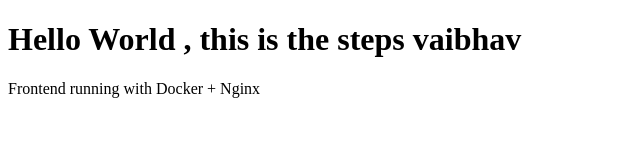
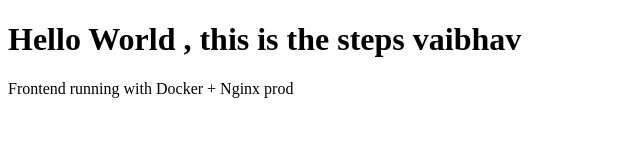
Before and after one commit to 22MCAN033/front-back-test-github, a plain HTML site: page frontend/index.html in a window 1280 px wide. Shown: the full height of the page, 0-640 px from the left. Drawn offline with Linux system fonts and the light colour scheme.

Commit message:
Update index.html

```diff
--- a/frontend/index.html
+++ b/frontend/index.html
@@ -6,6 +6,6 @@
 </head>
 <body>
   <h1>Hello World , this is the steps vaibhav </h1>
-  <p>Frontend running with Docker + Nginx</p>
+  <p>Frontend running with Docker + Nginx prod </p>
 </body>
 </html>
```
